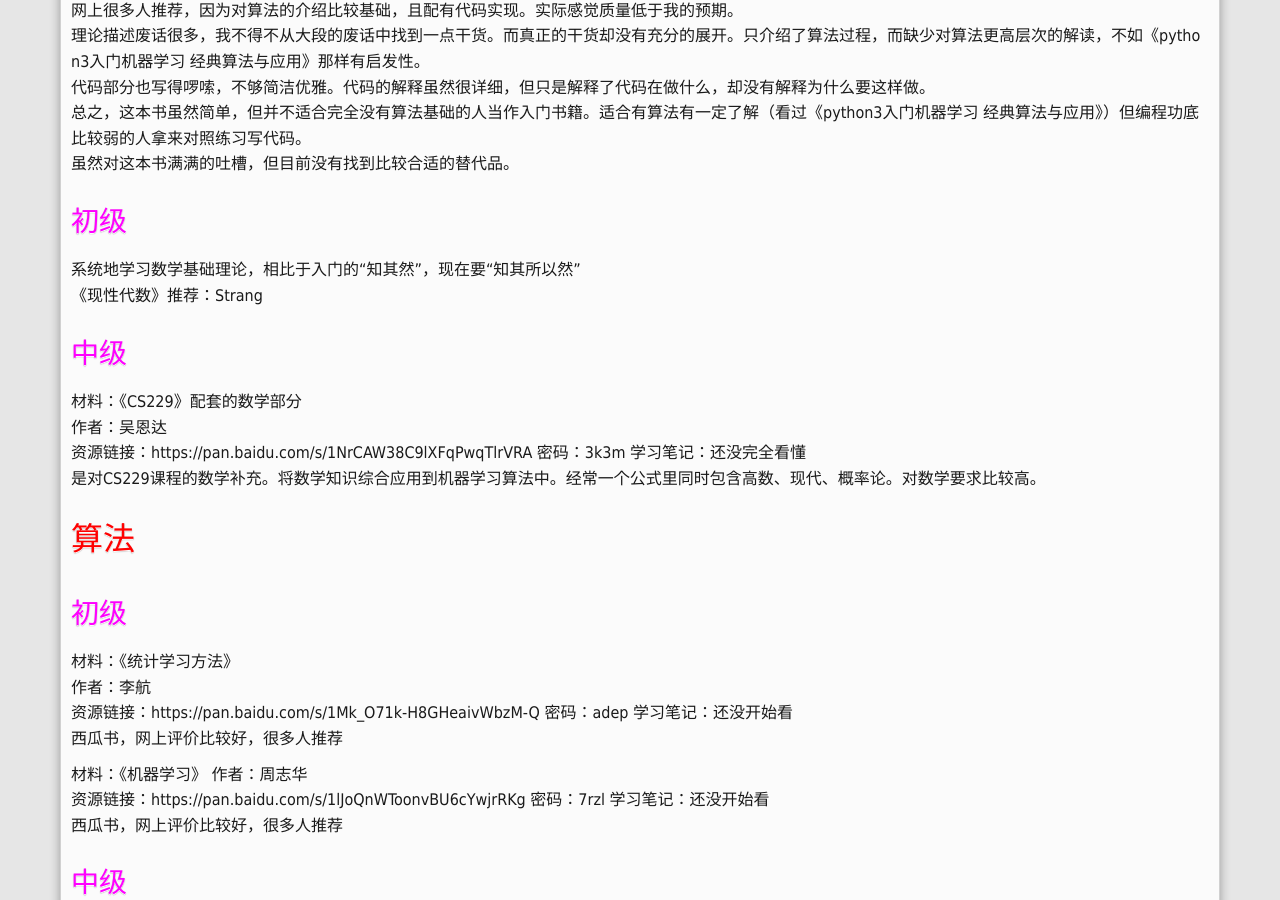
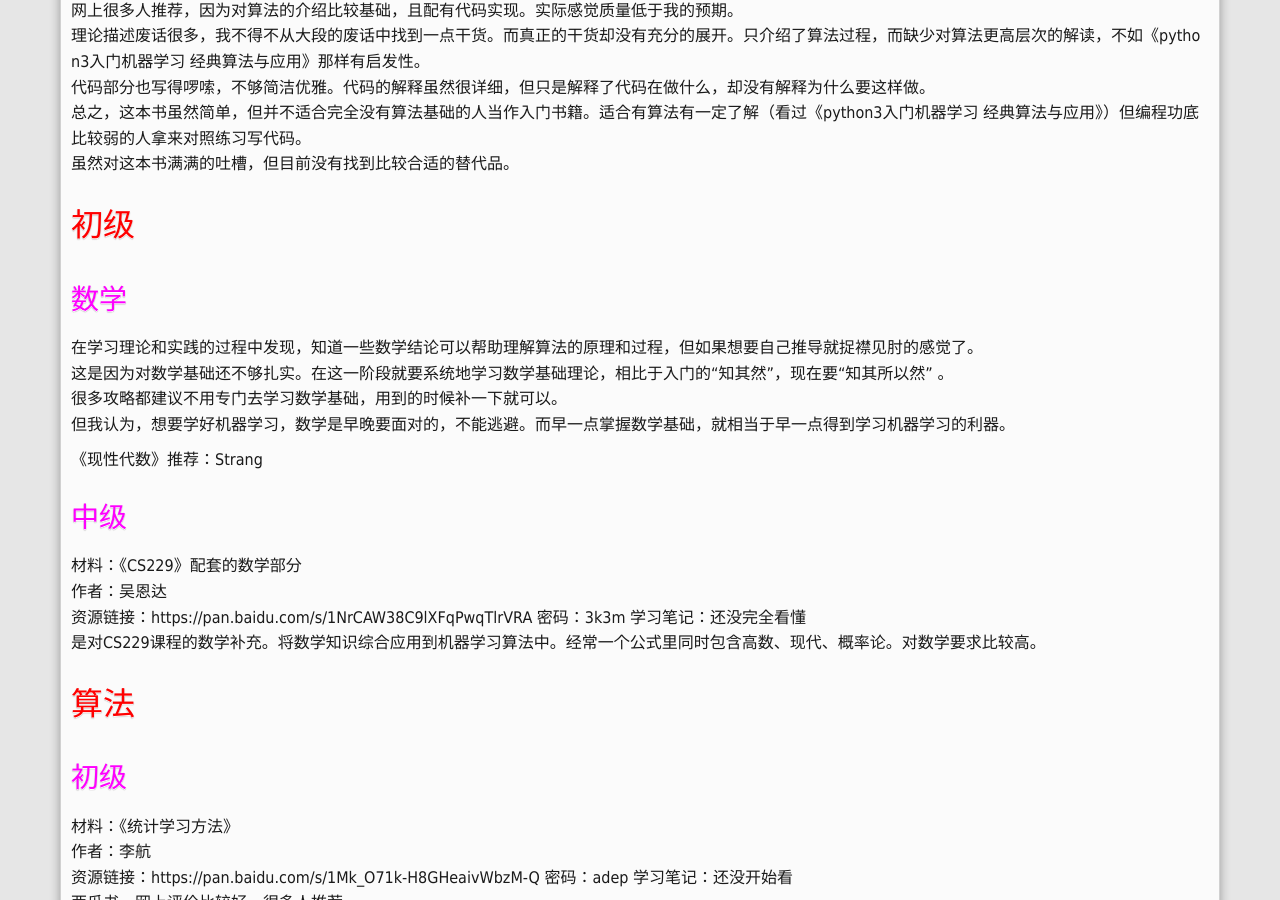
Before and after one commit to windmissing/windmissing.github.io, a Jekyll site: the page built from _posts/2019-12-2-machine-learing-study-path.md, in a window 1280 px wide and 900 px high, scrolled down 1108 px. Built offline with Jekyll 4.4.1, drawn with Linux system fonts in a browser that asks for light colours.

Commit message:
chapter 6 finisehd

```diff
--- a/_posts/2019-12-2-machine-learing-study-path.md
+++ b/_posts/2019-12-2-machine-learing-study-path.md
@@ -47,9 +47,15 @@
 
 <!-- more -->
 
-## 初级
+# 初级
 
-系统地学习数学基础理论，相比于入门的“知其然”，现在要“知其所以然”
+## 数学
+
+在学习理论和实践的过程中发现，知道一些数学结论可以帮助理解算法的原理和过程，但如果想要自己推导就捉襟见肘的感觉了。
+这是因为对数学基础还不够扎实。在这一阶段就要系统地学习数学基础理论，相比于入门的“知其然”，现在要“知其所以然” 。
+很多攻略都建议不用专门去学习数学基础，用到的时候补一下就可以。
+但我认为，想要学好机器学习，数学是早晚要面对的，不能逃避。而早一点掌握数学基础，就相当于早一点得到学习机器学习的利器。
+
 《现性代数》推荐：Strang
 
 ## 中级
```
